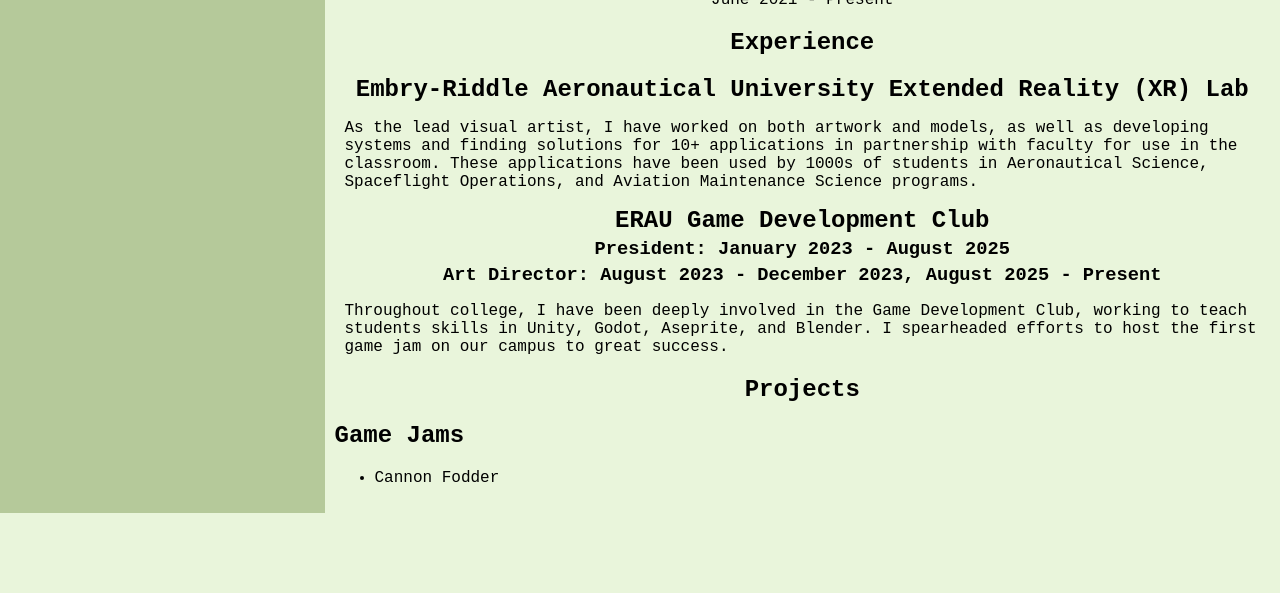
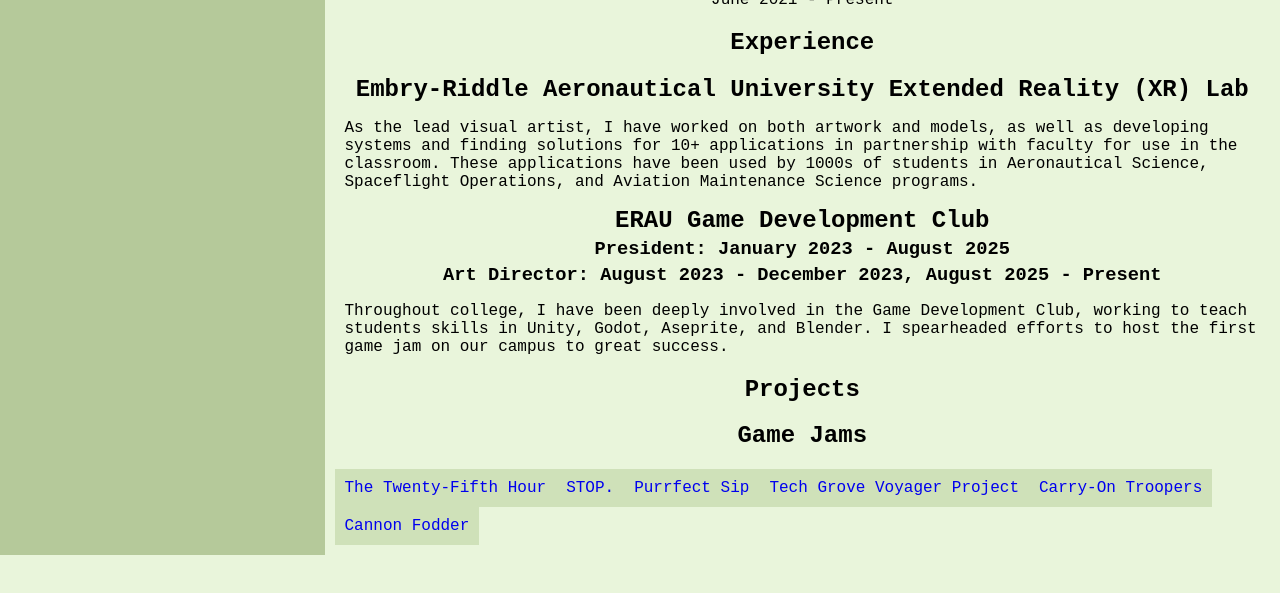
Before and after one commit to computing-lex/computing-lex.github.io, a plain HTML site: page index.html in a window 1280 px wide. Shown: the part 199-792 px from the top of the page. Drawn offline with Linux system fonts and the light colour scheme.

Commit message:
preliminary game jam list

```diff
--- a/index.html
+++ b/index.html
@@ -61,9 +61,24 @@
                     <h1>Projects</h1>
                     <h2>Game Jams</h2>
                     <div class="game-list">
-                        <ul>
-                            <li>Cannon Fodder</li>
-                        </ul>
+                        <div>
+                            <a href="https://preccimooshi.itch.io/the-twenty-fifth-hour">The Twenty-Fifth Hour</a>
+                        </div>
+                        <div>
+                            <a href="https://computing-lex.itch.io/stop-driving">STOP.</a>
+                        </div>
+                        <div>
+                            <a href="https://thecreepofwar.itch.io/purrfect-sip">Purrfect Sip</a>
+                        </div>
+                        <div>
+                            <a href="https://jrivera6000.itch.io/tech-grove-voyager">Tech Grove Voyager Project</a>
+                        </div>
+                        <div>
+                            <a href="https://krzymnjoe.itch.io/carry-on-trooper">Carry-On Troopers</a>
+                        </div>
+                        <div>
+                            <a href="https://ttmayor.itch.io/cannon-fodder">Cannon Fodder</a>
+                        </div>
                     </div>
                 </div>
             </section>
--- a/style.css
+++ b/style.css
@@ -80,6 +80,31 @@ body {
 
 }
 
+#projects {
+    text-align: center;
+}
+
+.game-list {
+    div {
+        float: left;
+    }
+
+    div a {
+        margin: auto;
+        display: block;
+        text-align: center;
+        font-size: 12pt;
+        padding: 10px 10px;
+        text-decoration: none;
+        background-color: #CFE1B9;
+    }
+
+    div a:hover {
+        margin: 0;
+        background-color: #B5C99A;
+    }
+}
+
 div.main {
     display: flex;
     flex-direction: row;
```
